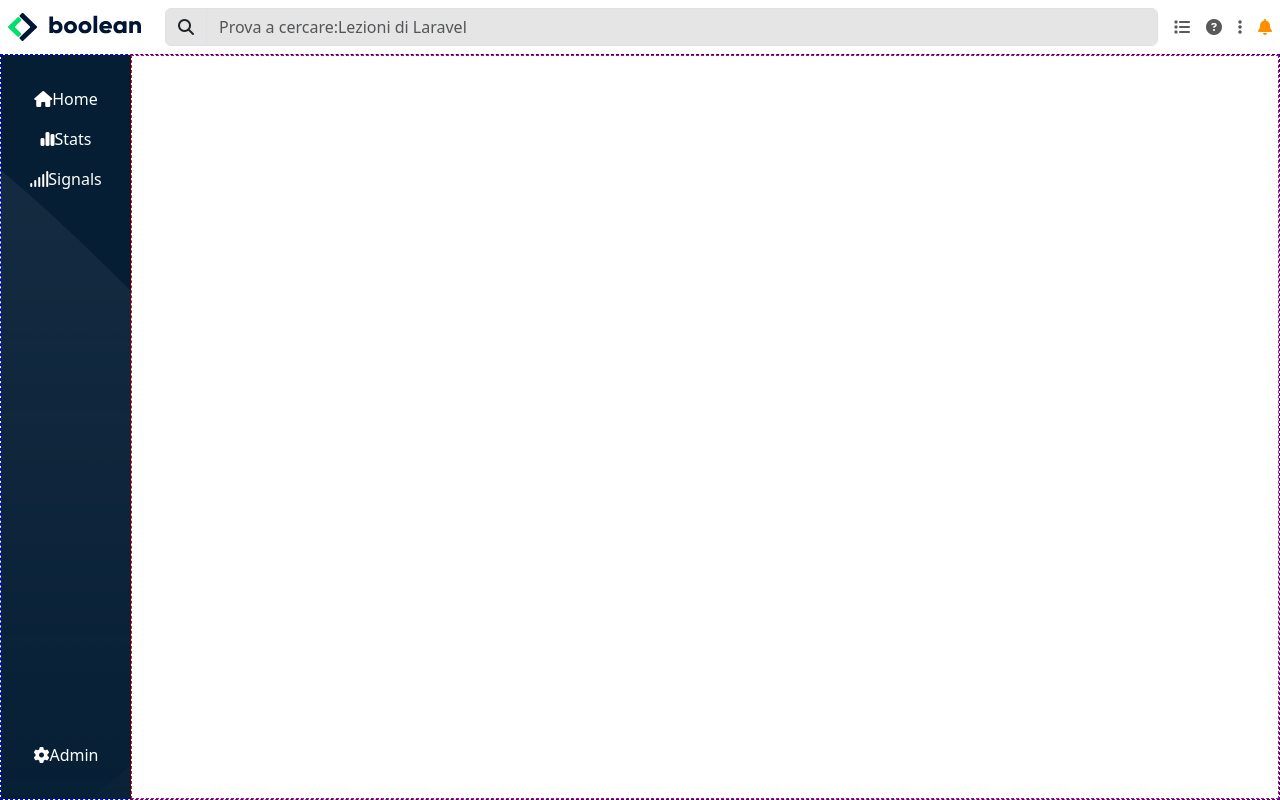
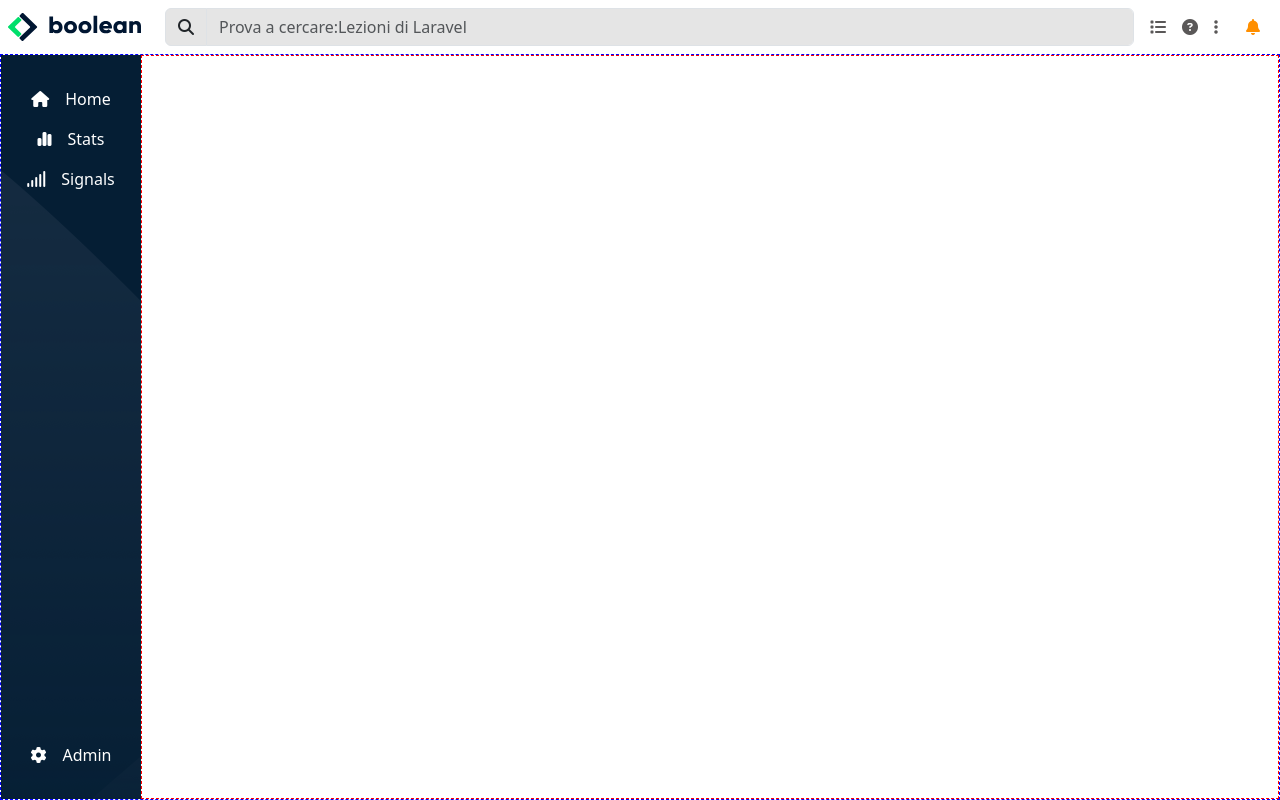
Before and after one commit to alessandrostorchi92/html-css-bootstrap-dashboard, a plain HTML site: page index.html in a window 1280 px wide. Drawn offline with nearby package versions, Linux system fonts and the light colour scheme.

Commit message:
Rifinitura sidebar

```diff
--- /dev/null
+++ b/css/mediaquery.css
@@ -0,0 +1,31 @@
+/*
+Mobile First
+
+Usiamo min-width dalla più piccola alla più grande
+*/
+
+@media screen and (min-width: 576px) {
+    .sidebar {
+        flex-basis: 70px;
+    }
+}
+
+@media screen and (min-width: 768px) {
+}
+
+@media screen and (min-width: 992px) {
+    .sidebar {
+        flex-basis: 140px;
+    }
+
+    .sidebar ul li i {
+        margin-right: 1rem;
+    }
+
+}
+
+@media screen and (min-width: 1200px) {
+}
+
+@media screen and (min-width: 1400px) {
+}
--- a/css/style.css
+++ b/css/style.css
@@ -38,6 +38,13 @@ header {
     color: #FF8F00;
 }
 
+.top_bar .btn {
+    --bs-btn-hover-bg: white;
+    --bs-btn-bg: white;
+    --bs-btn-hover-border-color: white;
+    border: none;
+}
+
 main {
     flex-grow: 1;
     flex-basis: 0;
@@ -52,7 +59,7 @@ main {
     flex-direction: column;
     justify-content: space-between;
     flex-shrink: 0;
-    flex-basis: 130px;
+    flex-basis: 150px;
     background-image: url(../img/sidebar-bg.png);
     background-color: #051E34;
     width: 100%;
--- a/index.html
+++ b/index.html
@@ -15,10 +15,13 @@
 
     <!-- Framework bootstrap  -->
     <link href="https://cdn.jsdelivr.net/npm/bootstrap@5.3.0/dist/css/bootstrap.min.css" rel="stylesheet"
-        integrity="sha384-9ndCyUaIbzAi2FUVXJi0CjmCapSmO7SnpJef0486qhLnuZ2cdeRhO02iuK6FUUVM"crossorigin="anonymous">
+        integrity="sha384-9ndCyUaIbzAi2FUVXJi0CjmCapSmO7SnpJef0486qhLnuZ2cdeRhO02iuK6FUUVM" crossorigin="anonymous">
 
     <!-- Custom css  -->
     <link rel="stylesheet" href="./css/style.css">
+
+    <!-- Media Query  -->
+    <link rel="stylesheet" href="./css/mediaquery.css">
 
 </head>
 
@@ -32,12 +35,13 @@
             <div class="input-group flex-grow-1">
                 <button class="input-group-text search-btn" id="basic-addon1"><i
                         class="fa-solid fa-magnifying-glass"></i></button>
-                <input type="text" class="form-control search_text_bar" placeholder="Prova a cercare:Lezioni di Laravel"aria-label="Username" aria-describedby="basic-addon1">
+                <input type="text" class="form-control search_text_bar" placeholder="Prova a cercare:Lezioni di Laravel"
+                    aria-label="Username" aria-describedby="basic-addon1">
             </div>
             <i class="fa-solid fa-list d-none d-lg-block lg_icon"></i>
             <i class="fa-solid fa-circle-question d-none d-lg-block lg_icon"></i>
             <i class="fa-solid fa-ellipsis-vertical d-none d-lg-block lg_icon"></i>
-            <i class="fa-solid fa-bell bell_color"></i>
+            <button type="button" class="btn btn-light"> <i class="fa-solid fa-bell bell_color"></i></button>
         </div>
 
     </header>
@@ -48,13 +52,17 @@
         <div class="sidebar text-light text-center py-4">
 
             <ul class="nav nav_hover flex-column">
-                <li class="nav-item"><a class="nav-link" href="#"><i class="fa-solid fa-house"></i>Home</a></li>
-                <li class="nav-item"><a class="nav-link" href="#"><i class="fa-solid fa-chart-simple"></i>Stats</a></li>
-                <li class="nav-item"><a class="nav-link" href="#"><i class="fa-solid fa-signal"></i>Signals</a></li>
+                <li class="nav-item"><a class="nav-link" href="#"><i class="fa-solid fa-house"></i><span
+                            class="d-none d-lg-inline-block">Home</span></a></li>
+                <li class="nav-item"><a class="nav-link" href="#"><i class="fa-solid fa-chart-simple"></i><span
+                            class="d-none d-lg-inline-block">Stats</span></a></li>
+                <li class="nav-item"><a class="nav-link" href="#"><i class="fa-solid fa-signal"></i><span
+                            class="d-none d-lg-inline-block">Signals</span></a></li>
             </ul>
 
             <ul class="nav nav_hover flex-column">
-                <li class="nav-item"><a class="nav-link" href="#"><i class="fa-solid fa-gear"></i>Admin</a></li>
+                <li class="nav-item"><a class="nav-link" href="#"><i class="fa-solid fa-gear"></i><span
+                            class="d-none d-lg-inline-block">Admin</span></a></li>
             </ul>
 
         </div>
```
